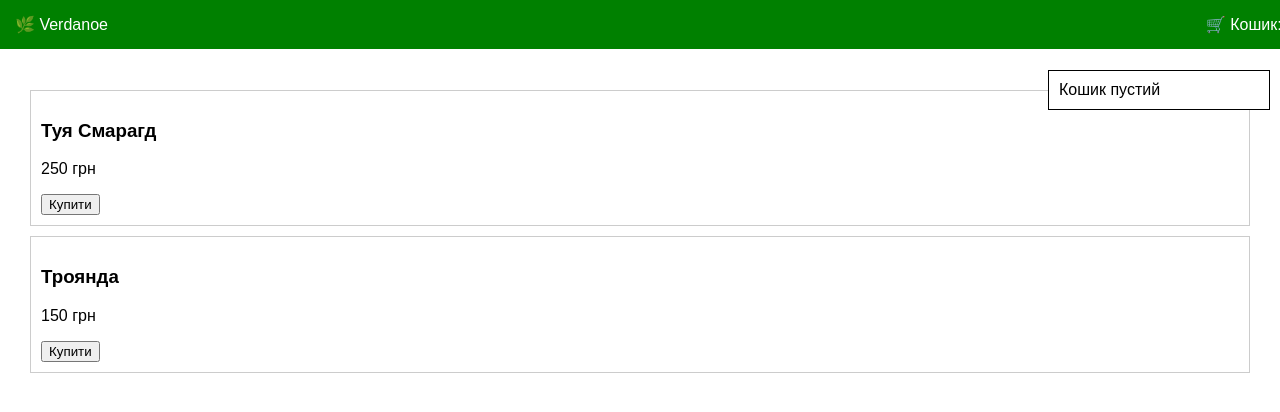
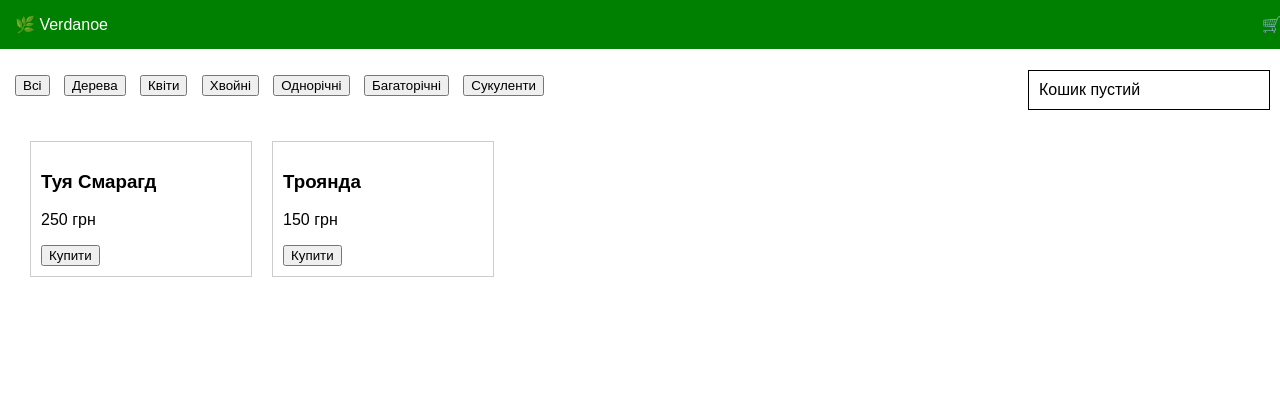
Before and after one commit to Ivanka3006/verdanoe, a website: page catalog.html in a window 1280 px wide. Drawn offline with Linux system fonts and the light colour scheme.

Commit message:
Update catalog.html

```diff
--- a/catalog.html
+++ b/catalog.html
@@ -11,7 +11,6 @@
       padding-top: 60px;
     }
 
-    /* 🛒 верхня панель */
     .top-bar {
       position: fixed;
       top: 0;
@@ -23,14 +22,25 @@
       justify-content: space-between;
     }
 
+    .filters {
+      padding: 10px;
+    }
+
+    .filters button {
+      margin: 5px;
+    }
+
     .catalog {
       padding: 20px;
+      display: flex;
+      flex-wrap: wrap;
     }
 
     .card {
       border: 1px solid #ccc;
       padding: 10px;
       margin: 10px;
+      width: 200px;
     }
 
     .cart-box {
@@ -40,7 +50,7 @@
       background: white;
       border: 1px solid black;
       padding: 10px;
-      width: 200px;
+      width: 220px;
     }
   </style>
 </head>
@@ -49,7 +59,17 @@
 
 <div class="top-bar">
   <div>🌿 Verdanoe</div>
-  <div>🛒 Кошик: <span id="cart-count">0</span></div>
+  <div>🛒 <span id="cart-count">0</span></div>
+</div>
+
+<div class="filters">
+  <button onclick="setCategory('всі')">Всі</button>
+  <button onclick="setCategory('дерева')">Дерева</button>
+  <button onclick="setCategory('квіти')">Квіти</button>
+  <button onclick="setCategory('хвойні')">Хвойні</button>
+  <button onclick="setCategory('однорічні')">Однорічні</button>
+  <button onclick="setCategory('багаторічні')">Багаторічні</button>
+  <button onclick="setCategory('сукуленти')">Сукуленти</button>
 </div>
 
 <div class="catalog" id="catalog"></div>
```
